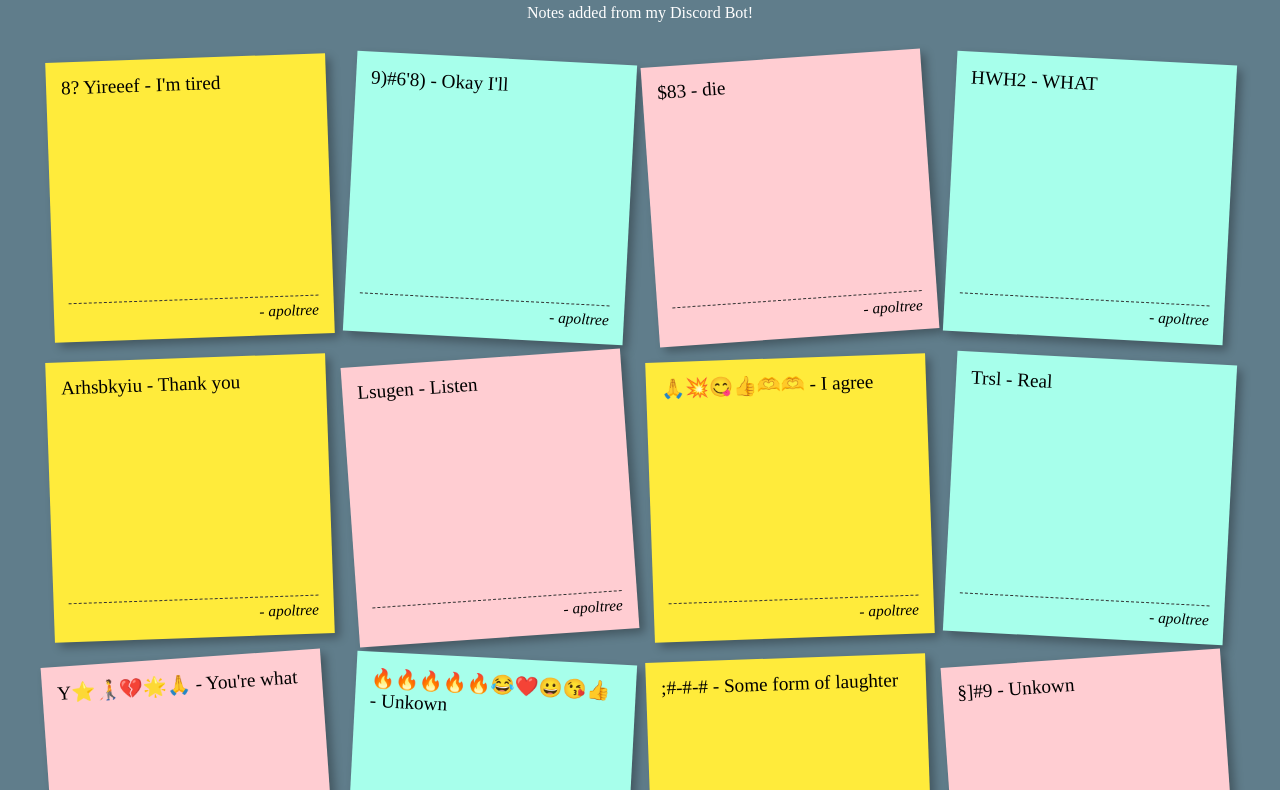
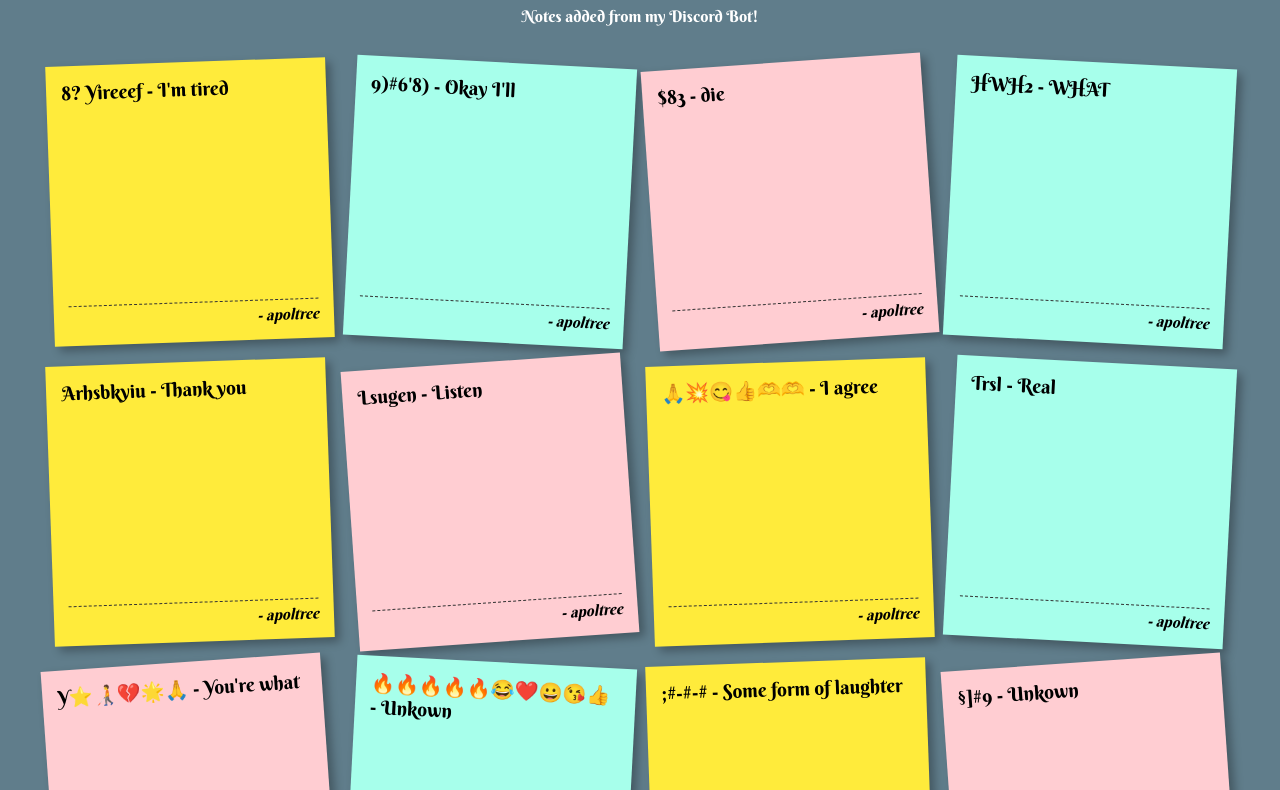
Before and after one commit to birthdayclipboard/discord-sticky-board, a plain HTML site: page index.html in a window 1280 px wide. Shown: the part 104-894 px from the top of the page. Drawn offline with Linux system fonts and the light colour scheme.

Commit message:
Update style.css

```diff
--- a/style.css
+++ b/style.css
@@ -1,15 +1,15 @@
-@import url('https://fonts.googleapis.com/css2?family=Berkshire+Swash&display=swap');
+@import url('https://fonts.googleapis.com/css?family=Berkshire Swash');
 
 body {
     background-color: #607d8b; /* A nice corkboard-like color */
-    font-family: 'Berkshire-Swash';
+    font-family: 'Berkshire Swash';
     padding: 20px;
 }
 
 h1, p {
     color: white;
     text-align: center;
-    font-family: 'Berkshire-Swash';
+    font-family: 'Berkshire Swash';
 }
 
 #notes-container {
@@ -30,7 +30,7 @@ h1, p {
     transition: transform 0.2s ease-in-out;
 
     /* THE IMPORTANT PART: COMIC SANS! */
-    font-family: 'Berkshire-Swash';
+    font-family: 'Berkshire Swash';
     font-size: 1.2em;
 
     display: flex;
```
